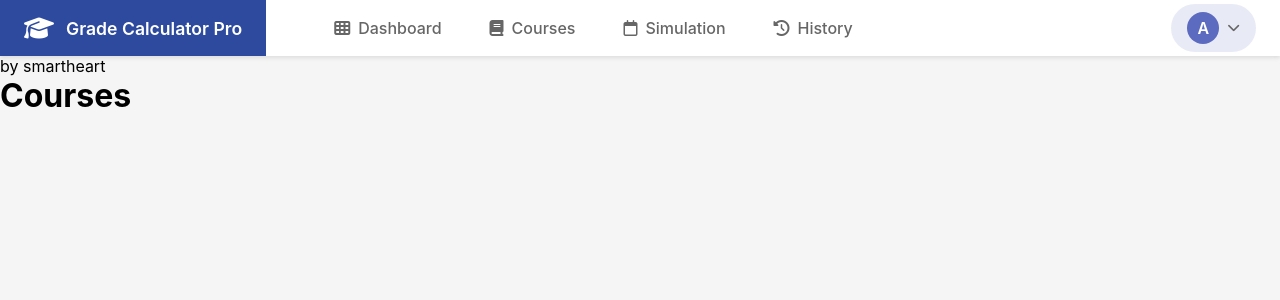
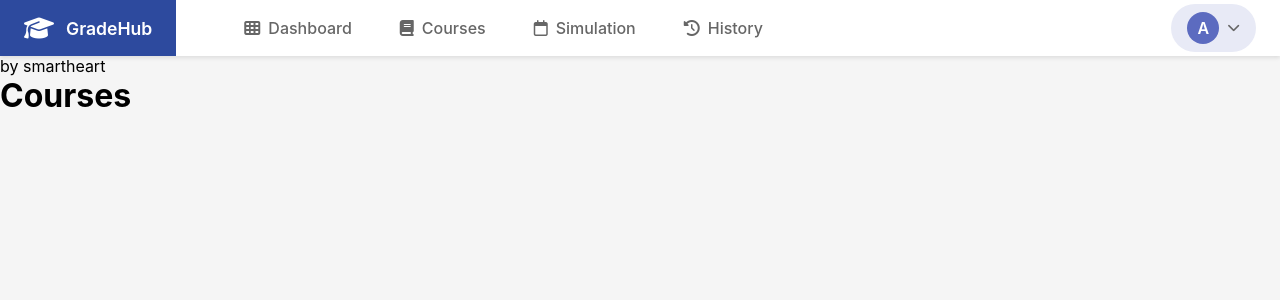
Before and after one commit to Kmitl68070131/GradeHub, a Flask app: page /courses in a window 1280 px wide. Shown: the top 300 px of the page. Run offline with Flask 3, Linux system fonts and the light colour scheme.

Commit message:
Update base.html

```diff
--- a/my_project/templates/base.html
+++ b/my_project/templates/base.html
@@ -144,7 +144,7 @@
         <div class="nav-left">
             <a href="{{url_for('home')}}" class="logo">
                 <i class="fas fa-graduation-cap"></i>
-                <span>Grade Calculator Pro</span>
+                <span>GradeHub</span>
             </a>
 
             <ul class="nav-menu">
```
